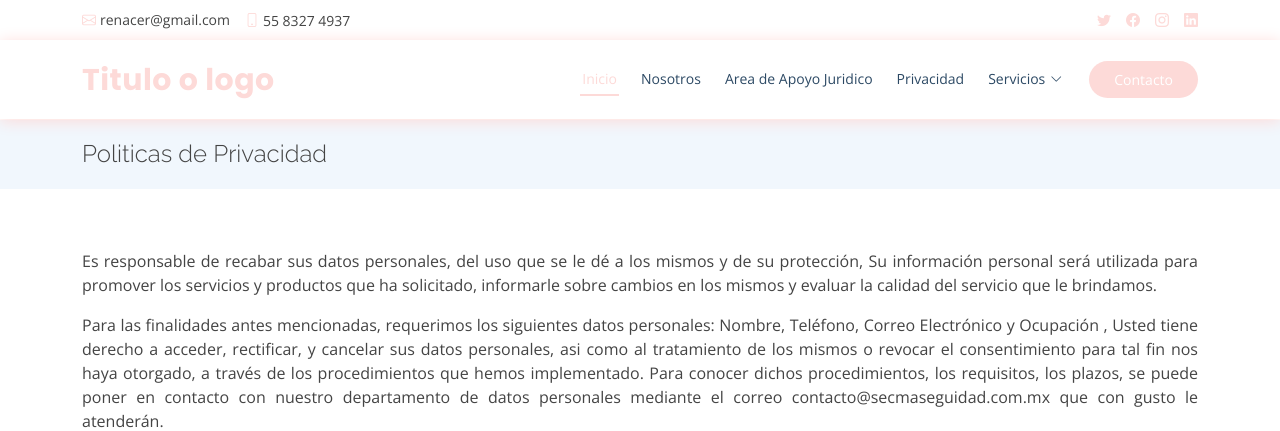
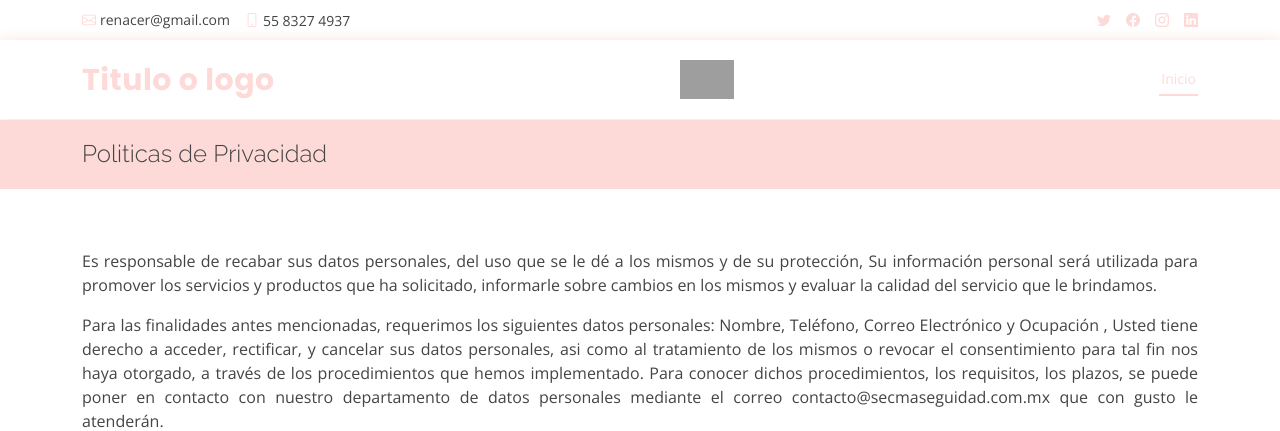
Before and after one commit to xavismith91/renacer, a PHP site: page /privacidad.html in a window 1280 px wide. Shown: the top 431 px of the page. Run offline with PHP 8.4, Linux system fonts and the light colour scheme; grey boxes are pictures that could not be loaded.

Commit message:
changetalleres

```diff
--- a/assets/css/style.css
+++ b/assets/css/style.css
@@ -587,7 +587,7 @@ section {
 --------------------------------------------------------------*/
 .breadcrumbs {
   padding: 20px 0;
-  background-color: #f1f7fd;
+  background-color: #fddad8;
   min-height: 40px;
   margin-top: 120px;
 }
--- a/forms/contact.php
+++ b/forms/contact.php
@@ -9,7 +9,10 @@
     $mensaje = $_POST["message"];
     $hora = $_POST['hora'];
     $correo2 = 'sistemas@ce2000.mx';// correo en donde van a llegar los datos del formulario
+
+    // $tiposervicio = $_POST['servicio'];
     $remitente= "Centro RENACER";
+    // $asunto=$_POST["subject"];
     $cuerpo="
     <html>
     <meta charset='UTF-8'>
@@ -30,7 +33,7 @@
     $sheader=$sheader."X-Mailer:PHP/".phpversion()."\n";
     $sheader=$sheader."Mime-Version: 1.0\n";
     $sheader=$sheader."Content-Type: text/html; charset=utf-8\n";
-    mail($correo2,$cuerpo,$sheader,$mensaje);
+    mail($correo2,$asunto,$cuerpo,$sheader,$mensaje);
 
 
       header("Location: ../index.html");
--- a/privacidad.html
+++ b/privacidad.html
@@ -61,13 +61,13 @@
     <div class="container d-flex align-items-center">
 
       <h1 class="logo me-auto"><a href="index.html">Titulo o logo</a></h1>
-      <!-- Uncomment below if you prefer to use an image logo -->
-      <!-- <a href="index.html" class="logo me-auto"><img src="assets/img/logo.png" alt="" class="img-fluid"></a>-->
+
+      <a href="index.html" class="logo me-auto"><img src="assets/img/logo.png" alt="" class="img-fluid"></a>
 
       <nav id="navbar" class="navbar order-last order-lg-0">
         <ul>
           <li><a class="nav-link scrollto active" href="index.html">Inicio</a></li>
-          <li><a class="nav-link scrollto" href="#about">Nosotros</a></li>
+          <!-- <li><a class="nav-link scrollto" href="index.html/#about">Nosotros</a></li>
           <li><a class="nav-link scrollto" href="#departments">Area de Apoyo Juridico</a></li>
           <li><a class="nav-link scrollto" href="privacidad.html">Privacidad</a></li>
           <li class="dropdown"><a href="#"><span>Servicios</span> <i class="bi bi-chevron-down"></i></a>
@@ -82,12 +82,12 @@
               <li><a href="#">Plàticas</a></li>
             </ul>
           </li>
-          <!-- <li><a class="nav-link scrollto" href="#contact">Contacto</a></li> -->
+          <li><a class="nav-link scrollto" href="#contact">Contacto</a></li> -->
         </ul>
         <i class="bi bi-list mobile-nav-toggle"></i>
-      </nav><!-- .navbar -->
+      </nav>
 
-      <a href="#appointment" class="appointment-btn scrollto"><span class="d-none d-md-inline">Contacto</span></a>
+      <!-- <a href="#appointment" class="appointment-btn scrollto"><span class="d-none d-md-inline">Contacto</span></a> -->
 
     </div>
   </header><!-- End Header -->
```
Also changed, not shown: index.html (+7 -3 lines), 1 other file.
